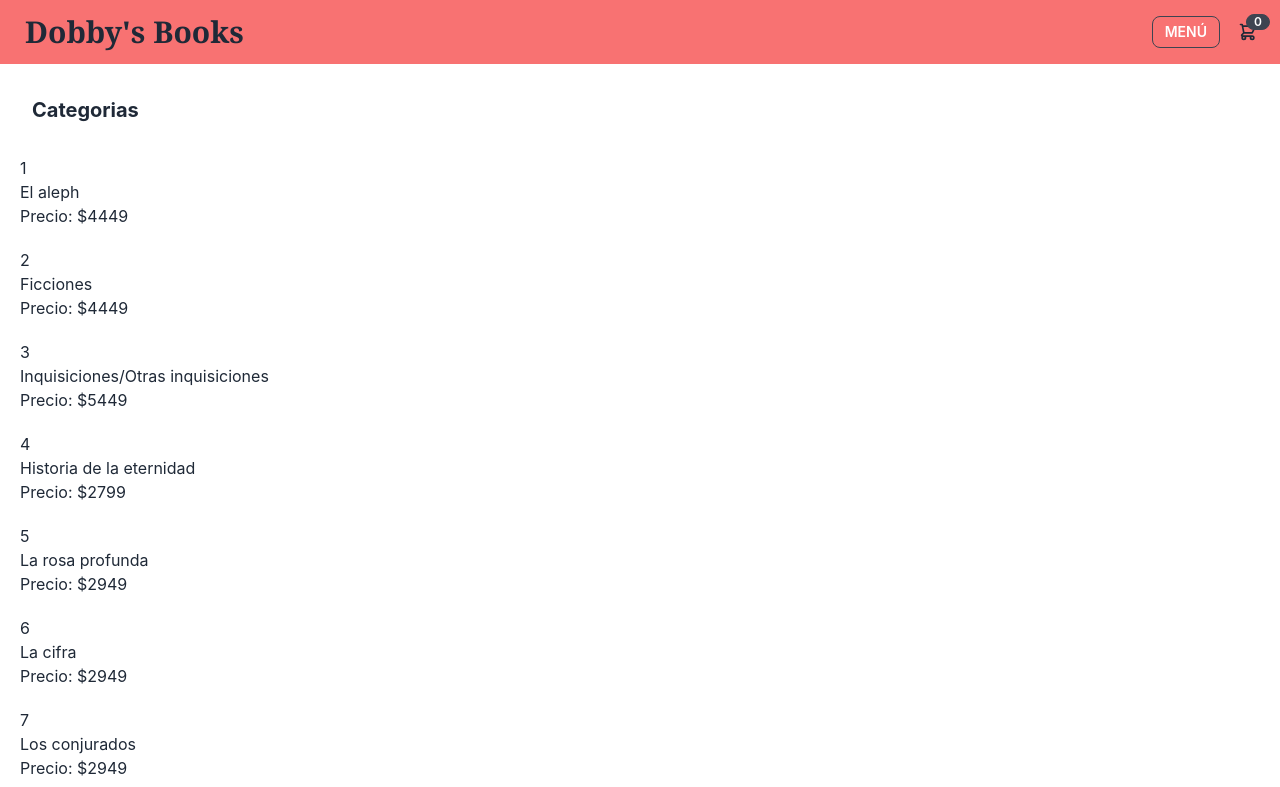
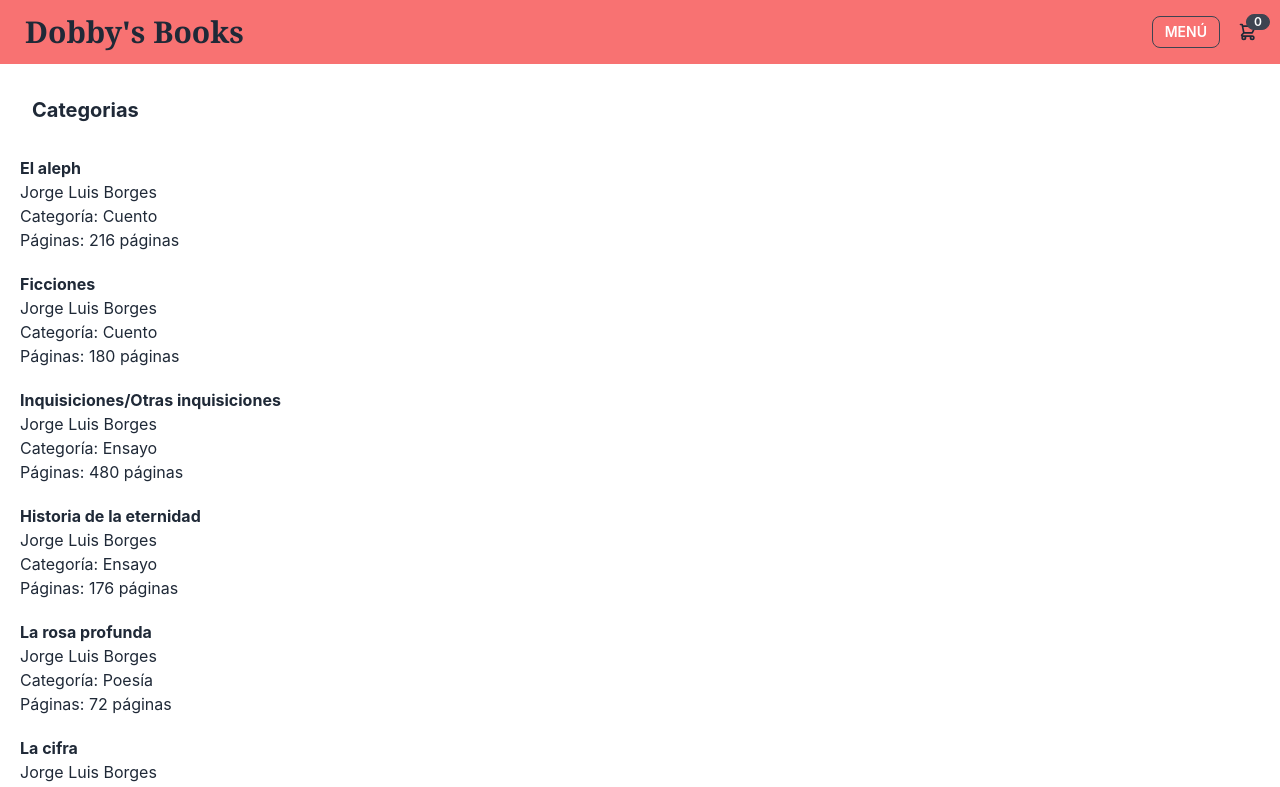
Before and after one commit to Sebregondi/ecommerce, a React (Create React App) app: page /category/1 in a window 1280 px wide. Shown: the top 787 px of the page. Built offline with nearby package versions, Linux system fonts and the light colour scheme.

Commit message:
mas info en itemcards

```diff
--- a/src/components/ItemCard.js
+++ b/src/components/ItemCard.js
@@ -1,13 +1,14 @@
 import React from 'react'
 import { Link } from 'react-router-dom'
 
-const ItemCard = ({id, nombre, precio}) => {
+const ItemCard = ({id, nombre, autor, genero, pags}) => {
   return (
     <Link to={`/item/${id}`}>
         <div className='m-5'>
-          <div>{id}</div>
-          <div>{nombre}</div>
-          <div>Precio: ${precio}</div>
+          <div><strong>{nombre}</strong></div>
+          <div>{autor}</div>
+          <div>Categoría: {genero}</div>
+          <div>Páginas: {pags}</div>
         </div>
     </Link>
   )
```
